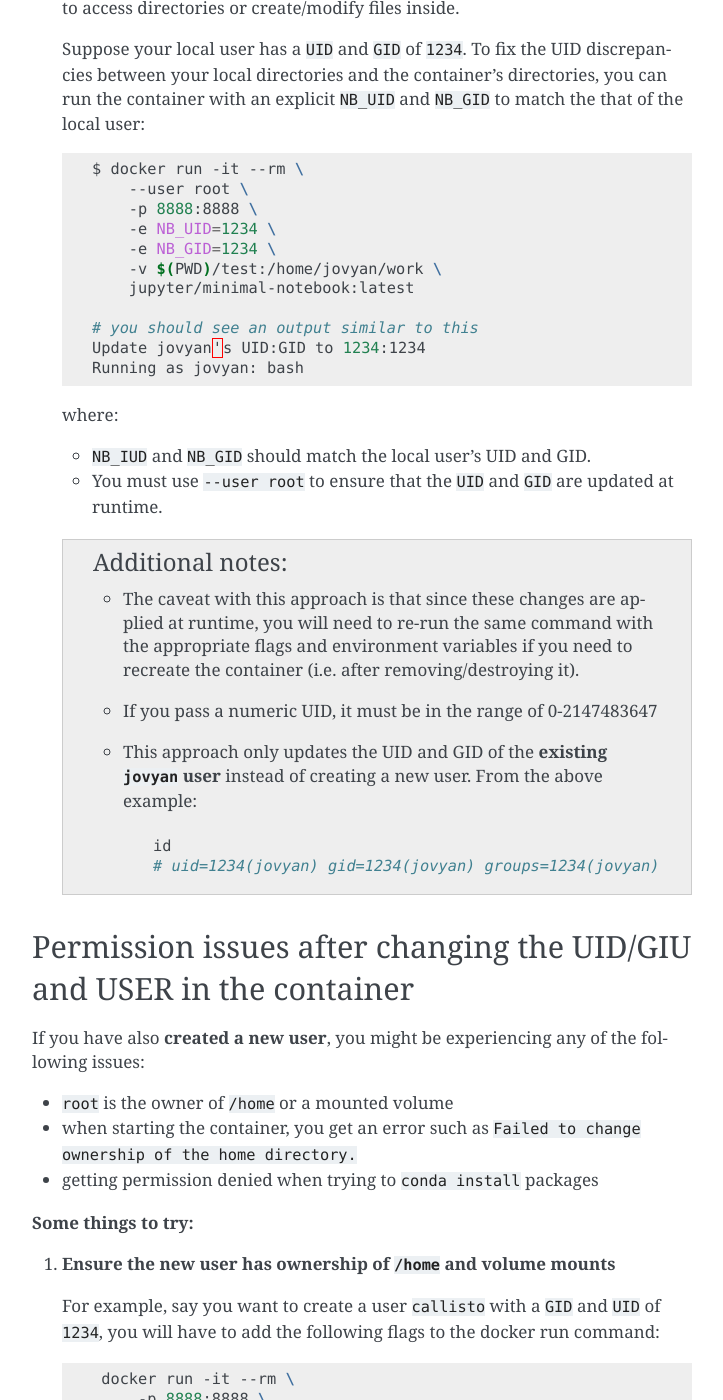
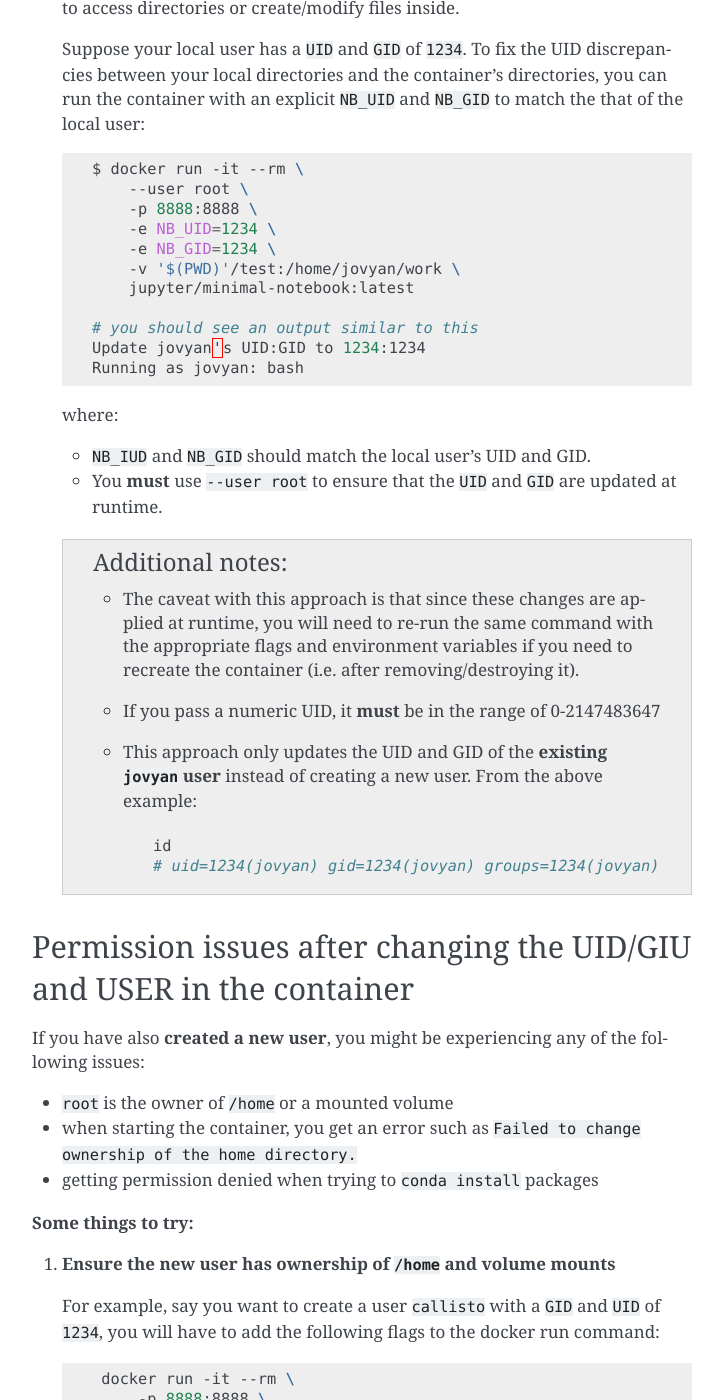
Before and after one commit to jupyter/docker-stacks, a Sphinx documentation site: the page built from docs/using/troubleshooting.md, in a window 1280 px wide and 1400 px high, scrolled down 2372 px. Shown: the whole window, without its empty margins (388-1111 px from the left). Built offline with Sphinx 7.4.7, drawn with Linux system fonts in a browser that asks for light colours; some of the changed text lies outside the part shown.

Commit message:
:memo: Fixing docs - syntax and examples

`````diff
--- a/docs/using/troubleshooting.md
+++ b/docs/using/troubleshooting.md
@@ -52,7 +52,7 @@
 
    where:
 
-   - `CHOWN_EXTRA=<some-dir>`: will change the ownership and group of the specified container directory (non-recursive by default). You need to provide full paths starting with `/`.
+   - `CHOWN_EXTRA=<some-dir>,<some-other-dir>`: will change the ownership and group of the specified container directory (non-recursive by default). You need to provide full paths starting with `/`.
    - `CHOWN_EXTRA_OPTS="-R"`: will recursively change the ownership and group of the directory specified in `CHOWN_EXTRA`.
    - `--user root`: you **must** run the container with the root user to change ownership at runtime.
 
@@ -70,10 +70,10 @@
    ```
 
    ```{admonition} Additional notes
-      - If you are mounting your volume inside the `/home/` directory, you can use the `-e CHOWN_HOME=yes` and `CHOWN_HOME_OPTS="-R"` flags instead of the `-e CHOWN_EXTRA`
-        and `-e CHOWN_EXTRA_OPTS` in the example above.
-      - This solution should work in most cases where you have created a docker volume (i.e. using the [`docker volume create --name <my-volume>`
-        command](https://docs.docker.com/storage/volumes/#create-and-manage-volumes)) and mounted it using the`-v` flag in `docker run`.
+      - If you are mounting your volume inside the `/home/` directory, you can use the `-e CHOWN_HOME=yes` and `CHOWN_HOME_OPTS="-R"` flags
+      instead of the `-e CHOWN_EXTRA` and `-e CHOWN_EXTRA_OPTS` in the example above.
+      - This solution should work in most cases where you have created a docker volume
+      (i.e. using the [`docker volume create --name <my-volume>`command](https://docs.docker.com/storage/volumes/#create-and-manage-volumes)) and mounted it using the`-v` flag in `docker run`.
    ```
 
 2. **Matching the container's UID/GID with the host's**
@@ -93,7 +93,7 @@
        -p 8888:8888 \
        -e NB_UID=1234 \
        -e NB_GID=1234 \
-       -v $(PWD)/test:/home/jovyan/work \
+       -v '$(PWD)'/test:/home/jovyan/work \
        jupyter/minimal-notebook:latest
 
    # you should see an output similar to this
@@ -104,12 +104,12 @@
    where:
 
    - `NB_IUD` and `NB_GID` should match the local user's UID and GID.
-   - You must use `--user root` to ensure that the `UID` and `GID` are updated at runtime.
+   - You **must** use `--user root` to ensure that the `UID` and `GID` are updated at runtime.
 
    ````{admonition} Additional notes
    - The caveat with this approach is that since these changes are applied at runtime, you will need to re-run the same command
      with the appropriate flags and environment variables if you need to recreate the container (i.e. after removing/destroying it).
-   - If you pass a numeric UID, it must be in the range of 0-2147483647
+   - If you pass a numeric UID, it **must** be in the range of 0-2147483647
    - This approach only updates the UID and GID of the **existing `jovyan` user** instead of creating a new user. From the above example:
      ```bash
      id
@@ -140,7 +140,7 @@
         -e CHOWN_HOME=yes \
         -e CHOWN_HOME_OPTS="-R" \
         -w "/home/${NB_USER}" \
-        -v $(PWD)/test:/home/callisto/work \
+        -v' $(PWD)'/test:/home/callisto/work \
         jupyter/minimal-notebook
 
     # expected output
`````
